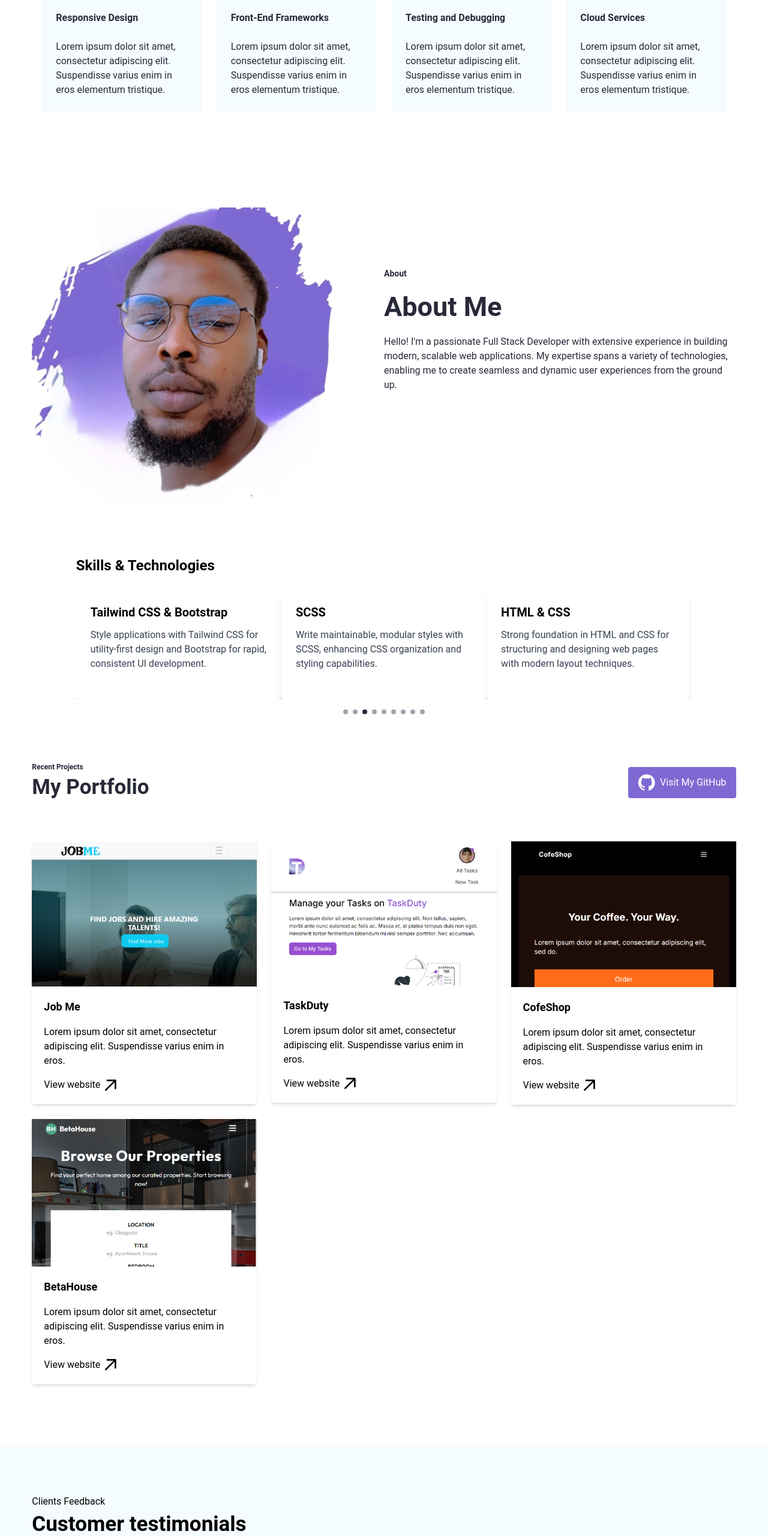
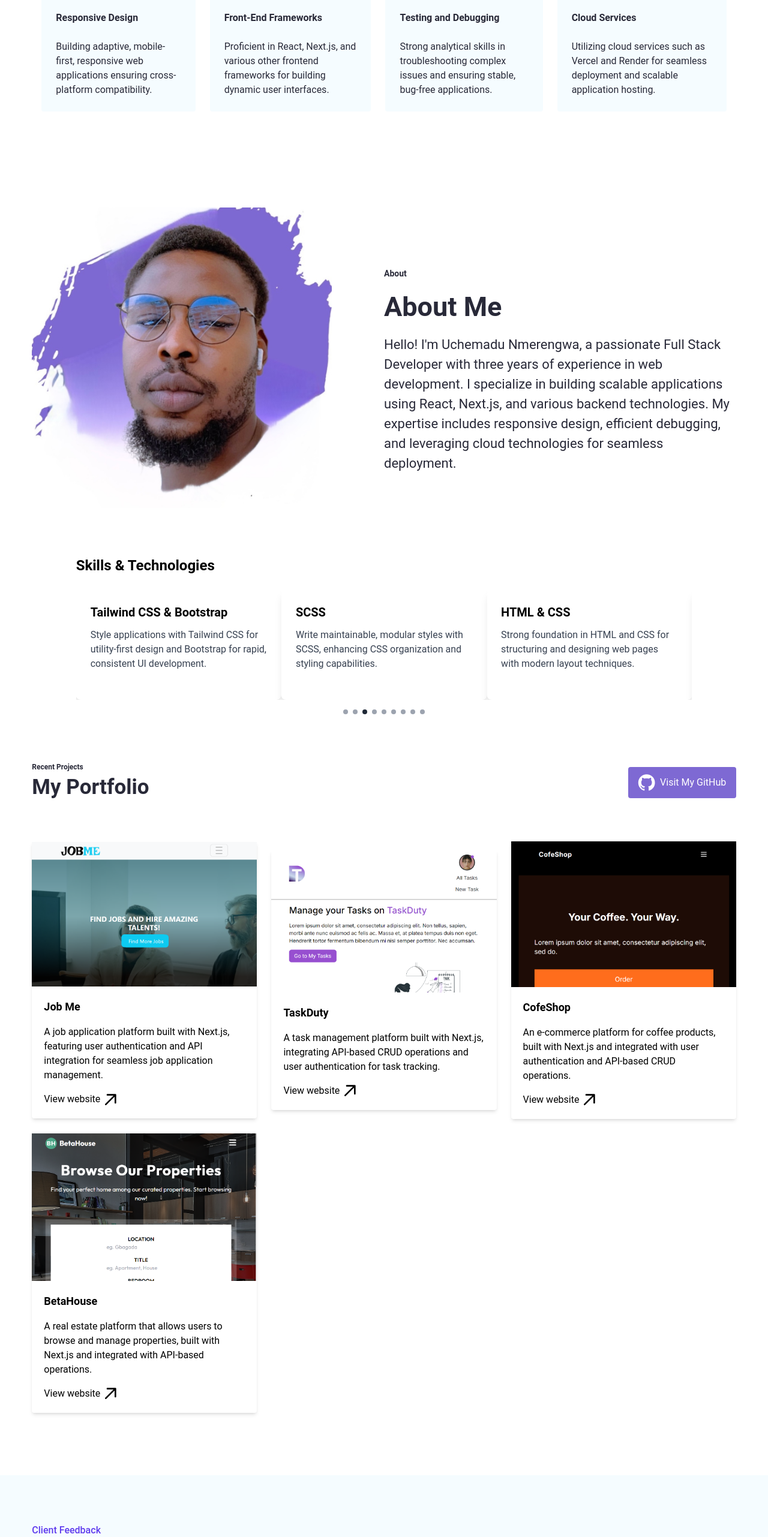
Before and after one commit to naps4444/portfolio-, a React (Create React App) app: page / in a window 1280 px wide. Shown: the part 1045-3608 px from the top of the page at 60% size. Built offline with nearby package versions, Linux system fonts and the light colour scheme.

Commit message:
added contents

```diff
--- a/src/Components/Section1.jsx
+++ b/src/Components/Section1.jsx
@@ -8,15 +8,15 @@ import Carousel from '../SmallerComponents/Carousel'
 const Section1 = () => {
   return (
     <>
-
       <div className='lg:hidden py-20 text-[#282938] w-11/12 container mx-auto'>
         <p className='font-semibold text-sm'>My Skills</p>
         <h1 className='text-[36px] font-bold'>My Expertise</h1>
       </div>
 
       <div className='lg:hidden'>
-        <Carousel/>
+        <Carousel />
       </div>
+
       <div className='hidden lg:block w-11/12 px-4 container mx-auto'>
         <div className='py-20 text-[#282938]'>
           <p className='font-semibold text-sm'>My Skills</p>
@@ -24,47 +24,39 @@ const Section1 = () => {
         </div>
 
         <div className='flex flex-col md:flex-row gap-4 lg:gap-6 text-[#282938] pb-20'>
-            <div className='bg-[#F5FCFF] p-2 md:p-6 flex flex-col gap-6 rounded  hover:border-b-[4px] hover:rounded-lg hover:border-[#5E3BEE]'>
+          <div className='bg-[#F5FCFF] p-2 md:p-6 flex flex-col gap-6 rounded hover:border-b-[4px] hover:rounded-lg hover:border-[#5E3BEE]'>
             <div className='bg-white w-14 p-2 rounded shadow'>
-                <img src={s1} alt='img' className=''/>
+              <img src={s1} alt='Responsive Design'/>
+            </div>
+            <h1 className='font-bold'>Responsive Design</h1>
+            <p>Building adaptive, mobile-first, responsive web applications ensuring cross-platform compatibility.</p>
           </div>
 
-                <h1 className='font-bold'>Responsive Design</h1>
-
-                <p>Lorem ipsum dolor sit amet, consectetur adipiscing elit. Suspendisse varius enim in eros elementum tristique.</p>
-            </div>
           <div className='bg-[#F5FCFF] p-2 md:p-6 flex flex-col gap-6 rounded hover:border-b-[4px] hover:rounded-lg hover:border-[#5E3BEE]'>
             <div className='bg-white w-14 p-2 rounded shadow'>
-                <img src={s2} alt='img' className=''/>
+              <img src={s2} alt='Front-End Frameworks'/>
+            </div>
+            <h1 className='font-bold'>Front-End Frameworks</h1>
+            <p>Proficient in React, Next.js, and various other frontend frameworks for building dynamic user interfaces.</p>
           </div>
 
-                <h1 className='font-bold'>Front-End Frameworks</h1>
-
-                <p>Lorem ipsum dolor sit amet, consectetur adipiscing elit. Suspendisse varius enim in eros elementum tristique.</p>
-            </div>
           <div className='bg-[#F5FCFF] p-2 md:p-6 flex flex-col gap-6 rounded hover:border-b-[4px] hover:rounded-lg hover:border-[#5E3BEE]'>
             <div className='bg-white w-14 p-2 rounded shadow'>
-                <img src={s3} alt='img' className=''/>
+              <img src={s3} alt='Testing and Debugging'/>
+            </div>
+            <h1 className='font-bold'>Testing and Debugging</h1>
+            <p>Strong analytical skills in troubleshooting complex issues and ensuring stable, bug-free applications.</p>
           </div>
 
-
-                <h1 className='font-bold'>Testing and Debugging</h1>
-
-                <p>Lorem ipsum dolor sit amet, consectetur adipiscing elit. Suspendisse varius enim in eros elementum tristique.</p>
-            </div>
           <div className='bg-[#F5FCFF] p-2 md:p-6 flex flex-col gap-6 rounded hover:border-b-[4px] hover:rounded-lg hover:border-[#5E3BEE]'>
             <div className='bg-white w-14 p-2 rounded shadow'>
-                <img src={s4} alt='img' className=''/>
+              <img src={s4} alt='Cloud Services'/>
             </div>
-
             <h1 className='font-bold'>Cloud Services</h1>
-
-                <p>Lorem ipsum dolor sit amet, consectetur adipiscing elit. Suspendisse varius enim in eros elementum tristique.</p>
-            </div>
-
+            <p>Utilizing cloud services such as Vercel and Render for seamless deployment and scalable application hosting.</p>
           </div>
         </div>
-
+      </div>
     </>
   )
 }
--- a/src/Components/Section2.jsx
+++ b/src/Components/Section2.jsx
@@ -2,36 +2,26 @@ import React from 'react'
 import about from './../assets/naps2.jpg'
 import SkillsCarousel from '../SmallerComponents/SkillCarousel'
 
-
 const Section2 = () => {
   return (
     <>
-    <div>
       <div className='grid grid-cols-1 md:grid-cols-2 w-11/12 mx-auto container py-20'>
         <div>
-            <img src={about} alt="img" className='w-[500px]' />
+          <img src={about} alt="Uchemadu nmerengwa" className='w-[500px]' />
         </div>
 
         <div className='flex flex-col justify-center'>
           <div className='flex flex-col gap-3 my-auto h-[300px] text-[#282938]'>
             <p className='font-bold text-sm'>About</p>
             <h1 className='text-[45px] font-bold'>About Me</h1>
-            <p>Hello! I'm a passionate Full Stack Developer with extensive experience in building modern, scalable web applications. My expertise spans a variety of technologies, enabling me to create seamless and dynamic user experiences from the ground up.</p>
+            <p className='lg:text-[22px]'>Hello! I'm Uchemadu Nmerengwa, a passionate Full Stack Developer with three years of experience in web development. I specialize in building scalable applications using React, Next.js, and various backend technologies. My expertise includes responsive design, efficient debugging, and leveraging cloud technologies for seamless deployment.</p>
           </div>
-
-
-
         </div>
       </div>
 
-
       <div>
-      <SkillsCarousel/>
+        <SkillsCarousel />
       </div>
-
-
-    </div>
-
     </>
   )
 }
--- a/src/Components/Section3.jsx
+++ b/src/Components/Section3.jsx
@@ -1,18 +1,18 @@
-import React from 'react';
-import giti from './../assets/giti.svg';
-import p1 from './../assets/jobme.png';
-import p2 from './../assets/tasky.png';
-import p3 from './../assets/cofe.png';
-import p4 from './../assets/beta.png';
-import arrow from './../assets/arrow.svg';
-import Pcarousel from '../SmallerComponents/Pcarousel';
+import React from 'react'
+import giti from './../assets/giti.svg'
+import p1 from './../assets/jobme.png'
+import p2 from './../assets/tasky.png'
+import p3 from './../assets/cofe.png'
+import p4 from './../assets/beta.png'
+import arrow from './../assets/arrow.svg'
+import Pcarousel from '../SmallerComponents/Pcarousel'
 
 const Section3 = () => {
   return (
     <>
       <div className='container w-11/12 mx-auto py-10'>
         <div className='flex justify-between items-center'>
-            <div className=' text-[#282938] flex flex-col gap-5 lg:gap-0'>
+          <div className='text-[#282938] flex flex-col gap-5 lg:gap-0'>
             <p className='text-xs font-bold'>Recent Projects</p>
             <p className='font-bold text-[17px] lg:text-[35px]'>My Portfolio</p>
           </div>
@@ -22,81 +22,60 @@ const Section3 = () => {
           </div>
         </div>
 
-
-
         <div className='lg:hidden py-14'>
-            <Pcarousel/>
+          <Pcarousel />
         </div>
-
 
         <div className='hidden lg:grid lg:grid-cols-3 justify-between items-center gap-6 py-16'>
           <div className='shadow-md rounded'>
-                <img src={p1} alt="img" />
-
+            <img src={p1} alt="Job Me" />
             <div className='p-5 flex flex-col gap-4'>
               <h1 className='text-lg font-semibold'>Job Me</h1>
-                <p>Lorem ipsum dolor sit amet, consectetur adipiscing elit. Suspendisse varius enim in eros.</p>
-
-                <a href='https://job-me-next-js.vercel.app/' className='flex w-[125px] items-center gap-2  hover:border-b-2 hover:border-[#5E3BEE]'>
+              <p>A job application platform built with Next.js, featuring user authentication and API integration for seamless job application management.</p>
+              <a href='https://job-me-next-js.vercel.app/' className='flex w-[125px] items-center gap-2 hover:border-b-2 hover:border-[#5E3BEE]'>
                 <p>View website</p>
                 <img src={arrow} alt="arrow icon" />
               </a>
             </div>
           </div>
 
-
           <div className='shadow-md rounded'>
-            <img src={p2} alt="img" />
-
+            <img src={p2} alt="TaskDuty" />
             <div className='p-5 flex flex-col gap-4'>
               <h1 className='text-lg font-semibold'>TaskDuty</h1>
-                <p>Lorem ipsum dolor sit amet, consectetur adipiscing elit. Suspendisse varius enim in eros.</p>
-
-                <a href='https://taskduty-pi.vercel.app/' className='flex w-[125px] items-center gap-2  hover:border-b-2 hover:border-[#5E3BEE]'>
+              <p>A task management platform built with Next.js, integrating API-based CRUD operations and user authentication for task tracking.</p>
+              <a href='https://taskduty-pi.vercel.app/' className='flex w-[125px] items-center gap-2 hover:border-b-2 hover:border-[#5E3BEE]'>
                 <p>View website</p>
                 <img src={arrow} alt="arrow icon" />
               </a>
             </div>
           </div>
 
-
-
           <div className='shadow-md rounded'>
-            <img src={p3} alt="img" />
-
+            <img src={p3} alt="CofeShop" />
             <div className='p-5 flex flex-col gap-4'>
               <h1 className='text-lg font-semibold'>CofeShop</h1>
-                <p>Lorem ipsum dolor sit amet, consectetur adipiscing elit. Suspendisse varius enim in eros.</p>
-
-                <a href='https://cofeshop-alpha.vercel.app/' className='flex w-[125px] items-center gap-2  hover:border-b-2 hover:border-[#5E3BEE]'>
+              <p>An e-commerce platform for coffee products, built with Next.js and integrated with user authentication and API-based CRUD operations.</p>
+              <a href='https://cofeshop-alpha.vercel.app/' className='flex w-[125px] items-center gap-2 hover:border-b-2 hover:border-[#5E3BEE]'>
                 <p>View website</p>
                 <img src={arrow} alt="arrow icon" />
               </a>
             </div>
-
           </div>
 
           <div className='shadow-md rounded'>
-            <img src={p4} alt="img" />
-
+            <img src={p4} alt="BetaHouse" />
             <div className='p-5 flex flex-col gap-4'>
               <h1 className='text-lg font-semibold'>BetaHouse</h1>
-                <p>Lorem ipsum dolor sit amet, consectetur adipiscing elit. Suspendisse varius enim in eros.</p>
-
-                <a href='https://real-estate-b6sm.onrender.com/' className='flex w-[125px] items-center gap-2  hover:border-b-2 hover:border-[#5E3BEE]'>
+              <p>A real estate platform that allows users to browse and manage properties, built with Next.js and integrated with API-based operations.</p>
+              <a href='https://real-estate-b6sm.onrender.com/' className='flex w-[125px] items-center gap-2 hover:border-b-2 hover:border-[#5E3BEE]'>
                 <p>View website</p>
                 <img src={arrow} alt="arrow icon" />
               </a>
             </div>
-
           </div>
-
-
         </div>
-
-
       </div>
-
     </>
   )
 }
--- a/src/Components/Section4.jsx
+++ b/src/Components/Section4.jsx
@@ -8,91 +8,72 @@ import Tescarousel from '../SmallerComponents/Tescarousel'
 const Section4 = () => {
   return (
     <>
-    <div className='w-11/12 mx-auto container py-20 '>
+      <div className='w-11/12 mx-auto container py-20'>
         <div>
-            <p>Clients Feedback</p>
-
-            <h1 className='font-semibold text-[20px] lg:text-[35px] '>Customer testimonials</h1>
+          <p className='text-[#5E3BEE] font-medium'>Client Feedback</p>
+          <h1 className='font-semibold text-[20px] lg:text-[35px] text-[#282938]'>Customer Testimonials</h1>
         </div>
 
-
-
         <div className='lg:hidden mt-10'>
-            <Tescarousel/>
+          <Tescarousel />
         </div>
 
-
-
-
-
-
         <div className='hidden lg:grid grid-cols-3 gap-8 items-center justify-between py-10'>
-            <div className='border border-[#006B6A] rounded p-8'>
-
+          {/* Testimonial 1 */}
+          <div className='border border-[#006B6A] rounded p-8 shadow-lg lg:w-[400px]'>
             <div>
-                    <img src={Stars} alt="stars" />
-                    <p className='mt-5'>"Lorem ipsum dolor sit amet, consectetur adipiscing elit. Suspendisse varius enim in eros elementum tristique. Duis cursus, mi quis viverra.</p>
+              <img src={Stars} alt="Stars" className='w-30 h-30' />
+              <p className='mt-5 text-[#282938] text-lg italic'>
+                "The service provided was beyond expectations! It was seamless, professional, and truly made a difference in our business. We've seen significant improvements in customer satisfaction and engagement thanks to this team!"
+              </p>
             </div>
 
             <div className='flex items-center mt-5 gap-4'>
-                    <img src={av1} alt="" />
-
+              <img src={av1} alt="Dianne Russell" className='w-16 h-16 rounded-full' />
               <div className='flex flex-col'>
-                        <p className=' text-xl font-semibold'>Dianne Russell</p>
-                        <p className='font-medium'>Starbucks</p>
+                <p className='text-xl font-semibold text-[#282938]'>Dianne Russell</p>
+                <p className='font-medium text-[#006B6A]'>Starbucks</p>
+              </div>
             </div>
           </div>
 
-            </div>
-
-
-
-
-            <div className='border border-[#006B6A] rounded p-8'>
-
+          {/* Testimonial 2 */}
+          <div className='border border-[#006B6A] rounded p-8 shadow-lg lg:w-[400px]'>
             <div>
-                    <img src={Stars} alt="stars" />
-                    <p className='mt-5'>"Lorem ipsum dolor sit amet, consectetur adipiscing elit. Suspendisse varius enim in eros elementum tristique. Duis cursus, mi quis viverra.</p>
+              <img src={Stars} alt="Stars" className='w-30 h-30' />
+              <p className='mt-5 text-[#282938] text-lg italic'>
+                "This was a game changer for our brand. The collaboration was smooth, and the results were immediate. We've never had such positive feedback from our clients and saw a noticeable boost in sales within the first month!"
+              </p>
             </div>
 
             <div className='flex items-center mt-5 gap-4'>
-                    <img src={av2} alt="" />
-
+              <img src={av2} alt="Kristin Watson" className='w-16 h-16 rounded-full' />
               <div className='flex flex-col'>
-                        <p className=' text-xl font-semibold'>Kristin Watson</p>
-                        <p className='font-medium'>Louis Vuitton</p>
+                <p className='text-xl font-semibold text-[#282938]'>Kristin Watson</p>
+                <p className='font-medium text-[#006B6A]'>Louis Vuitton</p>
+              </div>
             </div>
           </div>
 
-            </div>
-
-
-
-
-
-
-
-            <div className='border border-[#006B6A] rounded p-8'>
-
+          {/* Testimonial 3 */}
+          <div className='border border-[#006B6A] rounded p-8 shadow-lg lg:w-[400px]'>
             <div>
-                    <img src={Stars} alt="stars" />
-                    <p className='mt-5'>"Lorem ipsum dolor sit amet, consectetur adipiscing elit. Suspendisse varius enim in eros elementum tristique. Duis cursus, mi quis viverra.</p>
+              <img src={Stars} alt="Stars" className='w-30 h-30' />
+              <p className='mt-5 text-[#282938] text-lg italic'>
+                "I cannot recommend this team enough! They completely transformed the way we approach our projects. Their attention to detail and personalized service helped us exceed all our goals for this year."
+              </p>
             </div>
 
             <div className='flex items-center mt-5 gap-4'>
-                    <img src={av3} alt="" />
-
+              <img src={av3} alt="Kathryn Murphy" className='w-16 h-16 rounded-full' />
               <div className='flex flex-col'>
-                        <p className=' text-xl font-semibold'>Kathryn Murphy</p>
-                        <p className='font-medium'>McDonald's</p>
+                <p className='text-xl font-semibold text-[#282938]'>Kathryn Murphy</p>
+                <p className='font-medium text-[#006B6A]'>McDonald's</p>
               </div>
             </div>
-
-            </div>
-
           </div>
         </div>
-
+      </div>
     </>
   )
 }
```
Lines whose indentation alone changed are shown as unchanged.
